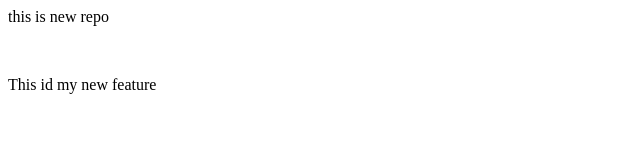
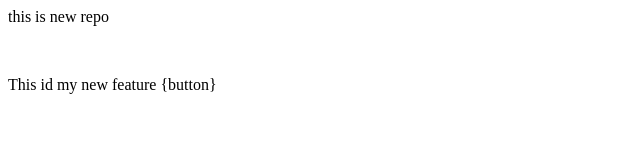
Before and after one commit to expertcoder06/local-repo, a plain HTML site: page index.html in a window 1280 px wide. Shown: the full height of the page, 0-640 px from the left. Drawn offline with Linux system fonts and the light colour scheme.

```diff
--- a/index.html
+++ b/index.html
@@ -1,3 +1,3 @@
 <p>this is new repo</p>
 <br>
-<p>This id my new feature</p>
+<p>This id my new feature {button}</p>
```
